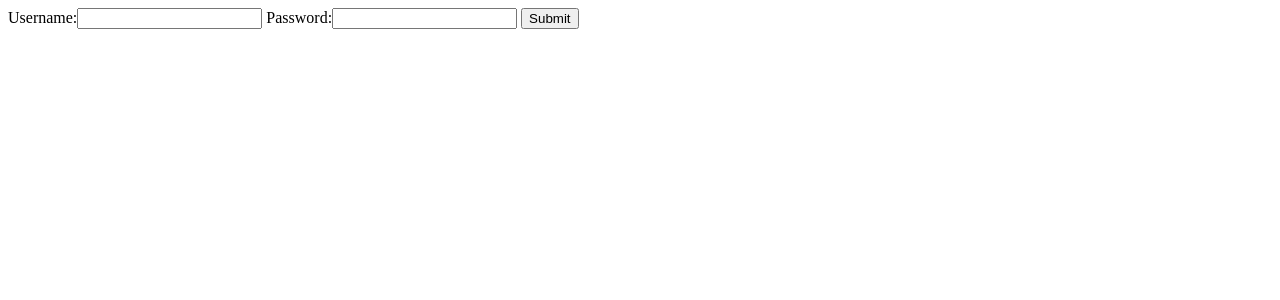
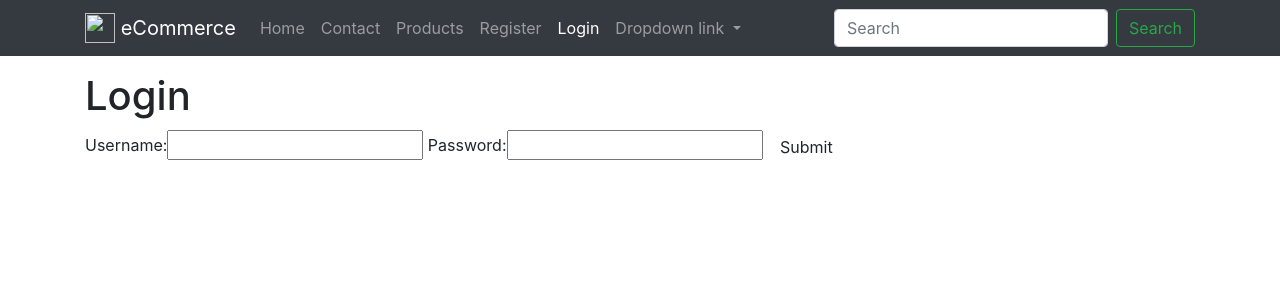
Before and after one commit to sflyntr/ecommerce, a Django app: page /login/ in a window 1280 px wide. Shown: the top 300 px of the page. Run offline with Django 3.2, Linux system fonts and the light colour scheme; some libraries are stand-ins or nearby versions.

Commit message:
부트스트랩과정 종료. navbar까지 모두 copy해서 일단 만들기까진 했다.이까지가 부트스트랩챕터 끝이다.

```diff
--- a/src/ecommerce/urls.py
+++ b/src/ecommerce/urls.py
@@ -18,6 +18,7 @@ from django.conf.urls.static import static
 
 from django.conf.urls import url, include
 from django.contrib import admin
+from django.views.generic import TemplateView
 
 # Good Tip for intellij
 # 만약에 from products.views 에서 오류표시가 보인다면, src 디렉토리로 가서 mark as source root 체크하면 오류표기 없어진다.
@@ -39,6 +40,7 @@ urlpatterns = [
     url(r'^contact/', contact_page, name='contact'),
     url(r'^login/', login_page, name='login'),
     url(r'^register/', register_page, name='register'),
+    url(r'^bootstrap/$', TemplateView.as_view(template_name='bootstrap/example.html')),
     url(r'^products/', include("products.urls", namespace='products')),
     # url(r'^featured/$', ProductFeaturedListView.as_view()),
     # url(r'^featured/(?P<pk>\d+)/$', ProductFeaturedDetailView.as_view()),
--- a/src/products/templates/products/detail.html
+++ b/src/products/templates/products/detail.html
@@ -2,7 +2,6 @@
 
 {% block content %}
 
-<div class="container">
 <div class="row">
     <div class="col">
         <h1>{{ object.title }}</h1>
@@ -13,7 +12,6 @@
         {% endif %}
     </div>
 </div>
-</div>
 
 {% endblock %}
 
--- a/src/products/templates/products/list.html
+++ b/src/products/templates/products/list.html
@@ -1,7 +1,6 @@
 {% extends "base.html" %}
 
 {% block content %}
-    <div class="container">
     <div class="row">
     {% for obj in object_list %}
         <div class="col">
@@ -17,5 +16,4 @@
         <!-- <a href="{{ obj.get_absolute_url }}">{{ obj.title }}</a><br/>-->
     {% endfor %}
     </div>
-    </div>
 {% endblock %}
--- a/src/templates/auth/login.html
+++ b/src/templates/auth/login.html
@@ -1,4 +1,9 @@
-<form method="POST"> {% csrf_token %}
-    {{ form }}
-    <button type="submit" class="btn btn-default">Submit</button>
-</form>
+{% extends "base.html" %}
+
+{% block content %}
+    <h1>Login</h1>
+    <form method="POST"> {% csrf_token %}
+        {{ form }}
+        <button type="submit" class="btn btn-default">Submit</button>
+    </form>
+{% endblock %}
--- a/src/templates/base.html
+++ b/src/templates/base.html
@@ -13,8 +13,10 @@
     </head>
     <body>
         {% include 'base/navbar.html' with brand_name='eCommerce' %}
-        {% block content %}
-        {% endblock %}
+        <div class="container">
+            {% block content %}
+            {% endblock %}
+        </div>
 
         {% include 'base/js.html' %}
     </body>
--- a/src/templates/base/navbar.html
+++ b/src/templates/base/navbar.html
@@ -5,8 +5,16 @@
 {% url 'register' as register_url %}
 
 
-<nav class="navbar navbar-expand-lg navbar-light bg-light">
-  <a class="navbar-brand" href="{{ home_url }}">{% if brand_name %} {{ brand_name }} {% else %} CFE eCommerce {% endif %}</a>
+<nav class="navbar navbar-expand-lg navbar-dark bg-dark mb-3">
+  <div class="container">
+    <a class="navbar-brand" href="{{ home_url }}">
+      <img src="https://getbootstrap.com/docs/4.0/assets/img/favicons/favicon-32x32.png" width="30" height="30" class="d-inline-block align-top" alt="">
+      {% if brand_name %}
+        {{ brand_name }}
+      {% else %}
+        CFE eCommerce
+      {% endif %}
+    </a>
     <button class="navbar-toggler" type="button" data-toggle="collapse" data-target="#navbarSupportedContent" aria-controls="navbarSupportedContent" aria-expanded="false" aria-label="Toggle navigation">
       <span class="navbar-toggler-icon"></span>
     </button>
@@ -34,6 +42,16 @@
           <a class="nav-link" href="{{ login_url }}">Login</a>
         </li>
         {% endif %}
+        <li class="nav-item dropdown">
+          <a class="nav-link dropdown-toggle" href="#" id="navbarDropdownMenuLink" data-toggle="dropdown" aria-haspopup="true" aria-expanded="false">
+            Dropdown link
+          </a>
+          <div class="dropdown-menu dropdown-menu-left" aria-labelledby="navbarDropdownMenuLink">
+            <a class="dropdown-item" href="#">Action</a>
+            <a class="dropdown-item" href="#">Another action</a>
+            <a class="dropdown-item" href="#">Something else here</a>
+          </div>
+        </li>
 
       </ul>
       <form class="form-inline my-2 my-lg-0">
@@ -41,4 +59,5 @@
         <button class="btn btn-outline-success my-2 my-sm-0" type="submit">Search</button>
       </form>
     </div>
+  </div>
 </nav>
--- a/src/templates/home_page.html
+++ b/src/templates/home_page.html
@@ -11,7 +11,6 @@
         <h1>{{ title }}</h1>
         <h1>Hello, World! We're working.</h1>
     </div>
-    <div class="container">
     <div class="row">
         <div class="col">
             <img src="{% static 'img/beach.jpg' %}" class="img-fluid" />
@@ -26,5 +25,4 @@
         </div>
     </div>
     {% endif %}
-    </div>
 {% endblock %}
```
Also changed, not shown: src/templates/auth/register.html (+9 -0 lines), src/templates/bootstrap/example.html (added, +87 -0 lines). Lines whose indentation alone changed are shown as unchanged.
